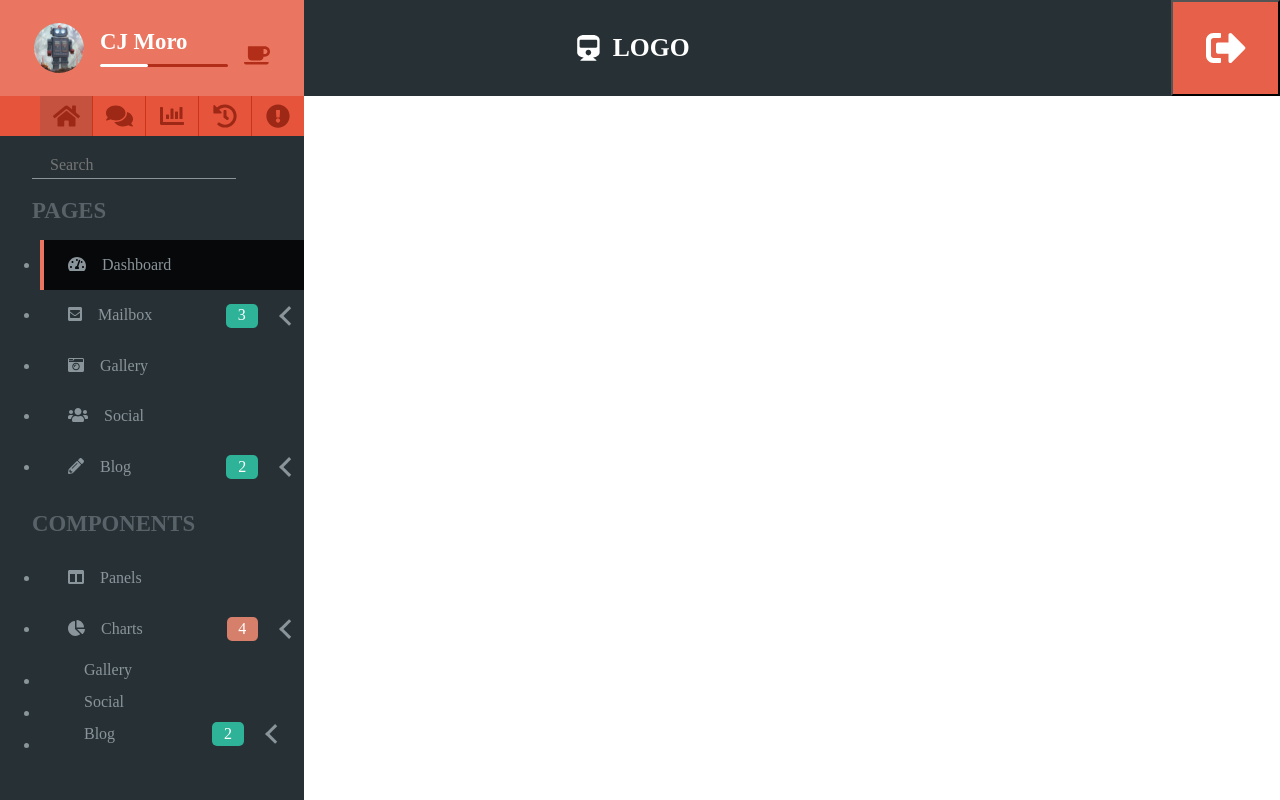
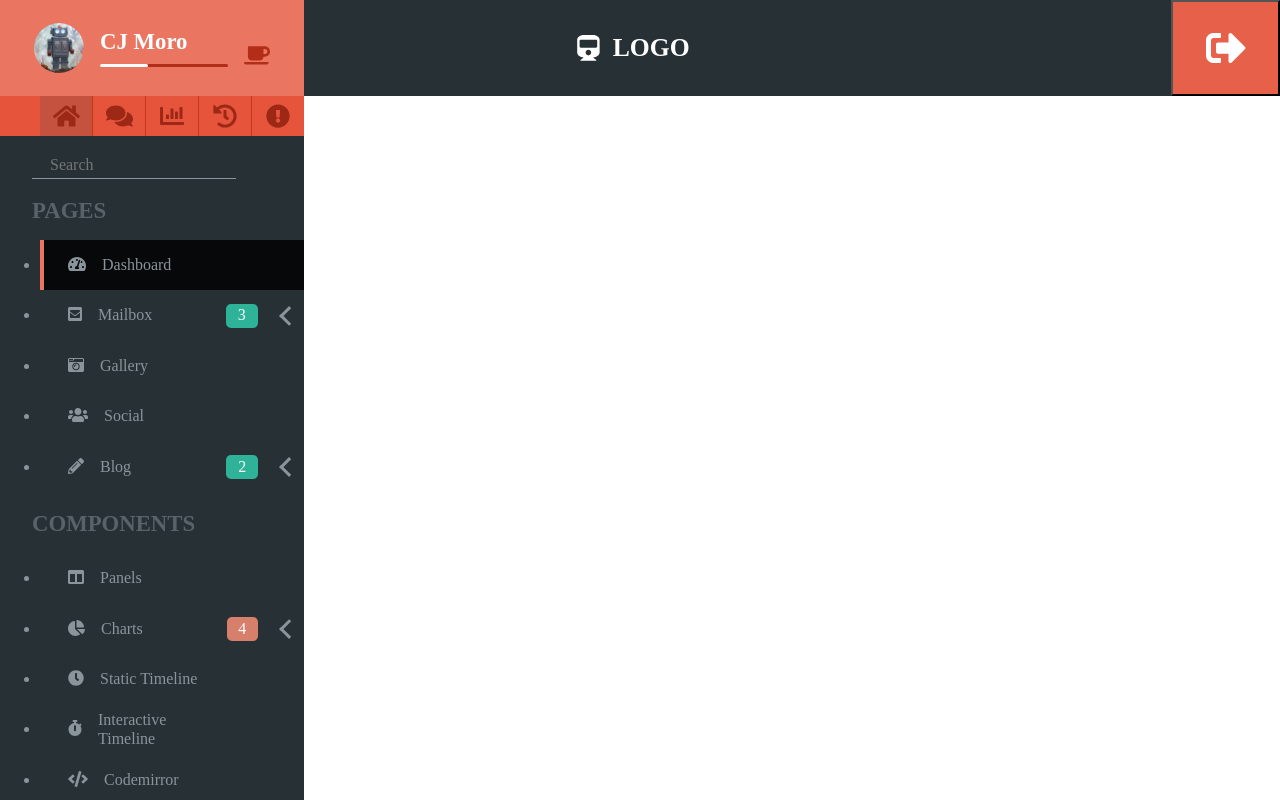
Before and after one commit to serCJm/react-admin-dashboard, a React (Create React App) app: page / in a window 1280 px wide. Built offline with nearby package versions, Linux system fonts and the light colour scheme.

Commit message:
Add components home menu section

```diff
--- a/src/components/SideMenuHomeComponents.jsx
+++ b/src/components/SideMenuHomeComponents.jsx
@@ -7,6 +7,32 @@ import { faChartLine } from "@fortawesome/free-solid-svg-icons";
 import { faChartBar } from "@fortawesome/free-solid-svg-icons";
 import { faChartArea } from "@fortawesome/free-solid-svg-icons";
 import { faSignal } from "@fortawesome/free-solid-svg-icons";
+import { faClock } from "@fortawesome/free-solid-svg-icons";
+import { faStopwatch } from "@fortawesome/free-solid-svg-icons";
+import { faCode } from "@fortawesome/free-solid-svg-icons";
+import { faMapMarkerAlt } from "@fortawesome/free-solid-svg-icons";
+import { faPenSquare } from "@fortawesome/free-solid-svg-icons";
+import { faCompass } from "@fortawesome/free-solid-svg-icons";
+import { faPlayCircle } from "@fortawesome/free-solid-svg-icons";
+import { faChevronCircleDown } from "@fortawesome/free-solid-svg-icons";
+import { faTable } from "@fortawesome/free-solid-svg-icons";
+import { faSlidersH } from "@fortawesome/free-solid-svg-icons";
+import { faAdjust } from "@fortawesome/free-solid-svg-icons";
+import { faBars } from "@fortawesome/free-solid-svg-icons";
+import { faComment } from "@fortawesome/free-solid-svg-icons";
+import { faHandPointRight } from "@fortawesome/free-solid-svg-icons";
+import { faGamepad } from "@fortawesome/free-solid-svg-icons";
+import { faEdit } from "@fortawesome/free-solid-svg-icons";
+import { faMagic } from "@fortawesome/free-solid-svg-icons";
+import { faTv } from "@fortawesome/free-solid-svg-icons";
+import { faCompactDisc } from "@fortawesome/free-solid-svg-icons";
+import { faSun } from "@fortawesome/free-solid-svg-icons";
+import { faThLarge } from "@fortawesome/free-solid-svg-icons";
+import { faCalendarAlt } from "@fortawesome/free-solid-svg-icons";
+import { faFile } from "@fortawesome/free-solid-svg-icons";
+import { faDownload } from "@fortawesome/free-solid-svg-icons";
+import { faImages } from "@fortawesome/free-solid-svg-icons";
+import { faFont } from "@fortawesome/free-solid-svg-icons";
 
 class SideMenuHomeComponents extends Component {
   constructor(props) {
@@ -75,34 +101,159 @@ class SideMenuHomeComponents extends Component {
           ]
         },
         {
-          id: "gallery",
-          icon: <FontAwesomeIcon icon={null} />,
-          text: "Gallery",
+          id: "static-timeline",
+          icon: <FontAwesomeIcon icon={faClock} />,
+          text: "Static Timeline",
           submenu: null
         },
         {
-          id: "social",
-          icon: <FontAwesomeIcon icon={null} />,
-          text: "Social",
+          id: "interactive-timeline",
+          icon: <FontAwesomeIcon icon={faStopwatch} />,
+          text: "Interactive Timeline",
           submenu: null
         },
         {
-          id: "blog",
-          icon: <FontAwesomeIcon icon={null} />,
-          text: "Blog",
-          countstyle: { color: "#fff", background: "rgb(46, 179, 152)" },
+          id: "codemirror",
+          icon: <FontAwesomeIcon icon={faCode} />,
+          text: "Codemirror",
+          submenu: null
+        },
+        {
+          id: "maps",
+          icon: <FontAwesomeIcon icon={faMapMarkerAlt} />,
+          text: "Maps",
+          submenu: null
+        },
+        {
+          id: "editor",
+          icon: <FontAwesomeIcon icon={faPenSquare} />,
+          text: "Editor",
+          submenu: null
+        },
+        {
+          id: "ui-elements",
+          icon: <FontAwesomeIcon icon={faCompass} />,
+          text: "UI Elements",
+          countstyle: { color: "#fff", background: "rgb(215, 31, 75)" },
           submenu: [
             {
-              id: "posts",
-              icon: <FontAwesomeIcon icon={null} />,
-              text: "Posts"
+              id: "buttons",
+              icon: <FontAwesomeIcon icon={faPlayCircle} />,
+              text: "Buttons"
             },
             {
-              id: "singlePost",
-              icon: <FontAwesomeIcon icon={null} />,
-              text: "Single Post"
+              id: "dropdowns",
+              icon: <FontAwesomeIcon icon={faChevronCircleDown} />,
+              text: "Dropdowns"
+            },
+            {
+              id: "tabs-navs",
+              icon: <FontAwesomeIcon icon={faTable} />,
+              text: "Tabs & Navs"
+            },
+            {
+              id: "sliders",
+              icon: <FontAwesomeIcon icon={faSlidersH} />,
+              text: "Sliders"
+            },
+            {
+              id: "knobs",
+              icon: <FontAwesomeIcon icon={faAdjust} />,
+              text: "Knobs"
+            },
+            {
+              id: "modals",
+              icon: <FontAwesomeIcon icon={faBars} />,
+              text: "Modals"
+            },
+            {
+              id: "messanger",
+              icon: <FontAwesomeIcon icon={faComment} />,
+              text: "Messanger"
             }
           ]
+        },
+        {
+          id: "forms",
+          icon: <FontAwesomeIcon icon={faHandPointRight} />,
+          text: "Forms",
+          countstyle: { color: "#fff", background: "rgb(217, 83, 79)" },
+          submenu: [
+            {
+              id: "controls",
+              icon: <FontAwesomeIcon icon={faGamepad} />,
+              text: "Controls"
+            },
+            {
+              id: "x-editable",
+              icon: <FontAwesomeIcon icon={faEdit} />,
+              text: "X-Editable"
+            },
+            {
+              id: "wizard",
+              icon: <FontAwesomeIcon icon={faMagic} />,
+              text: "Wizard"
+            }
+          ]
+        },
+        {
+          id: "tables",
+          icon: <FontAwesomeIcon icon={faTable} />,
+          text: "Tables",
+          countstyle: { color: "#fff", background: "rgb(121, 176, 236)" },
+          submenu: [
+            {
+              id: "bootstrap",
+              icon: <FontAwesomeIcon icon={faTv} />,
+              text: "Bootstrap Tables"
+            },
+            {
+              id: "datatables",
+              icon: <FontAwesomeIcon icon={faCompactDisc} />,
+              text: "Datatables"
+            },
+            {
+              id: "tablesaw",
+              icon: <FontAwesomeIcon icon={faSun} />,
+              text: "Tablesaw"
+            }
+          ]
+        },
+        {
+          id: "grid",
+          icon: <FontAwesomeIcon icon={faThLarge} />,
+          text: "Grid",
+          submenu: null
+        },
+        {
+          id: "calendar",
+          icon: <FontAwesomeIcon icon={faCalendarAlt} />,
+          text: "Calendar",
+          submenu: null
+        },
+        {
+          id: "file-utilities",
+          icon: <FontAwesomeIcon icon={faFile} />,
+          text: "File Utilities",
+          countstyle: { color: "#fff", background: "rgb(255, 196, 151)" },
+          submenu: [
+            {
+              id: "dropzone",
+              icon: <FontAwesomeIcon icon={faDownload} />,
+              text: "Dropzone"
+            },
+            {
+              id: "image-cropping",
+              icon: <FontAwesomeIcon icon={faImages} />,
+              text: "Image Cropping"
+            }
+          ]
+        },
+        {
+          id: "fonts",
+          icon: <FontAwesomeIcon icon={faFont} />,
+          text: "Fonts",
+          submenu: null
         }
       ],
       classNames: {
```
